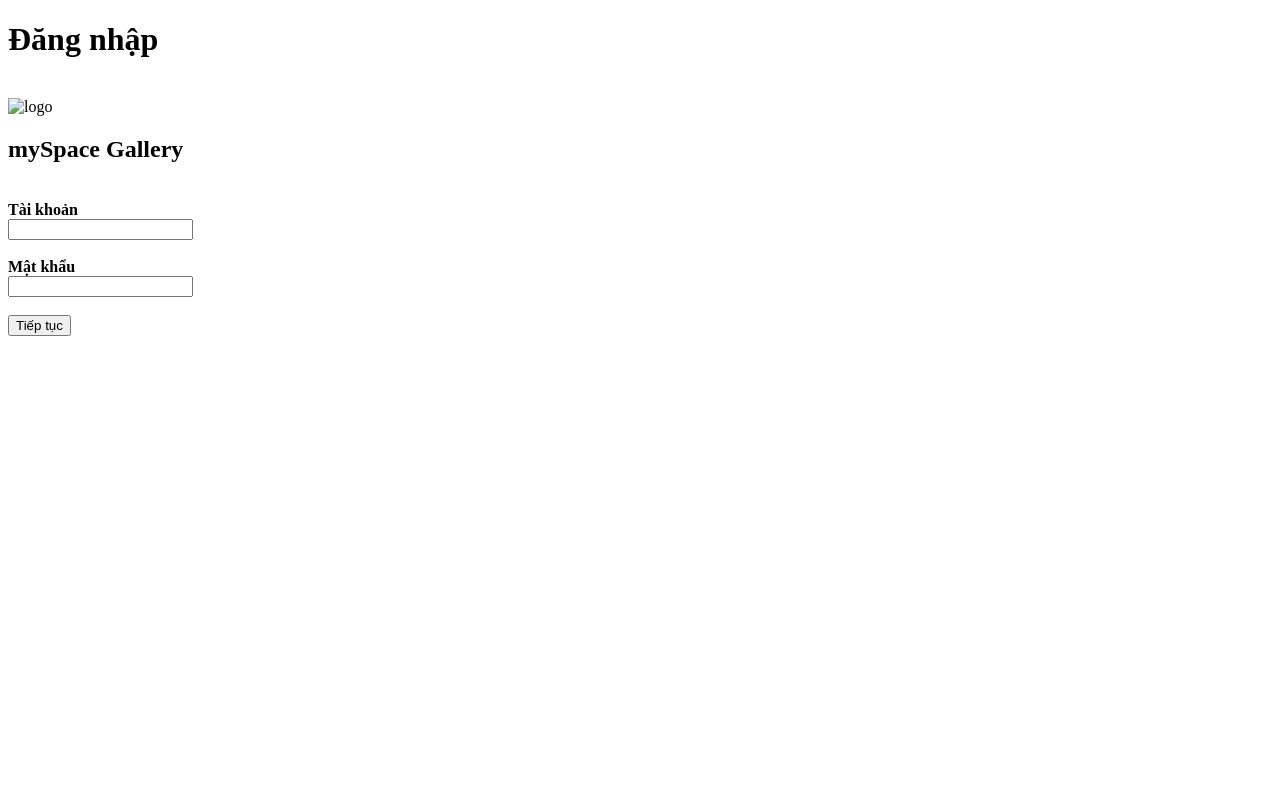
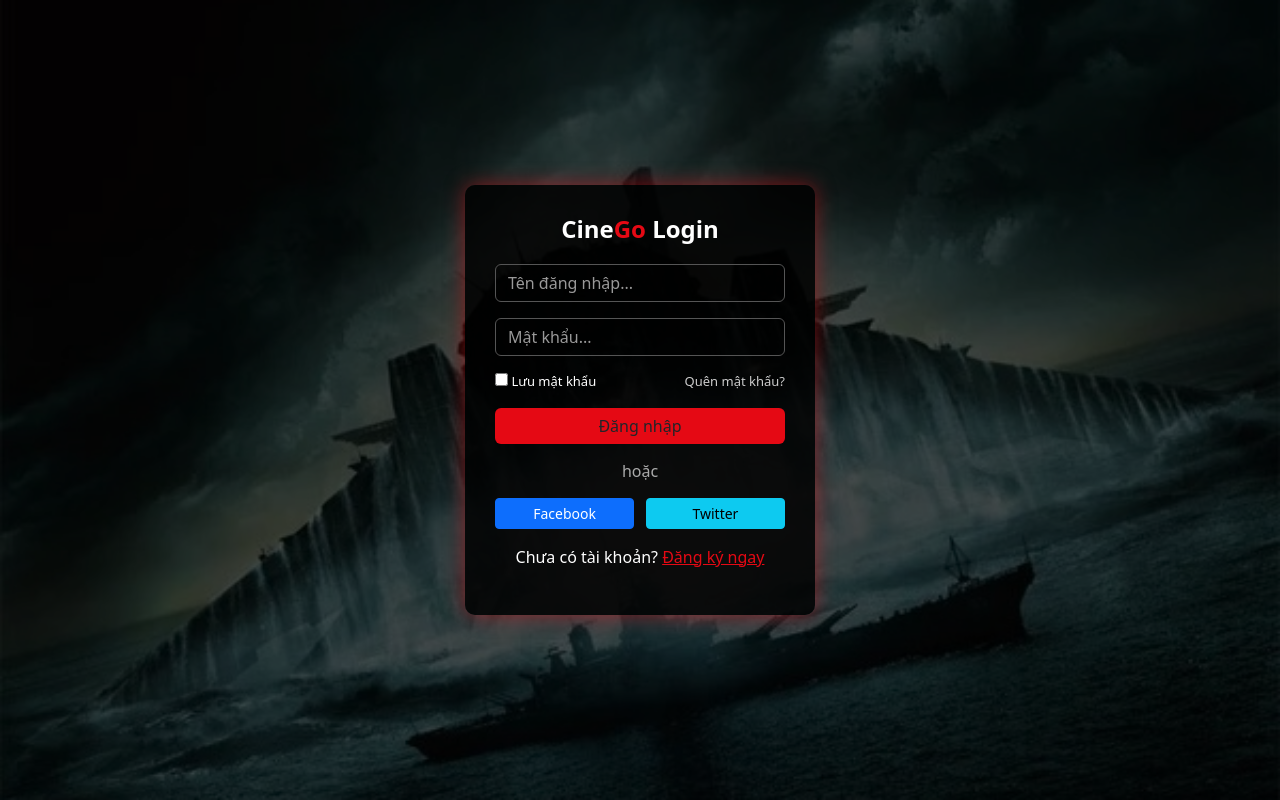
Before and after one commit to syhuyit/CineGo, a website: page index.html in a window 1280 px wide. Drawn offline with nearby package versions, Linux system fonts and the light colour scheme.

Commit message:
add loginForm

```diff
--- a/css/home.css
+++ b/css/home.css
@@ -27,7 +27,9 @@ body {
   font-family: Impact, Haettenschweiler, "Arial Narrow Bold", sans-serif;
   margin-bottom: 30px;
 }
-
+#promotion {
+  background-color: #ffc300;
+}
 .movie-card {
   background-color: #1a1a1a;
   border: none;
--- /dev/null
+++ b/css/index.css
@@ -0,0 +1,86 @@
+body {
+  margin: 0;
+  height: 100vh;
+  background: url("../images/Backgroundweb.jpg") no-repeat center/cover;
+  display: flex;
+  align-items: center;
+  justify-content: center;
+}
+
+/* overlay tối */
+body::before {
+  content: "";
+  position: absolute;
+  inset: 0;
+  background: rgba(0, 0, 0, 0.7);
+}
+
+.login-box {
+  position: relative;
+  width: 350px;
+  padding: 30px;
+  background: rgba(0, 0, 0, 0.85);
+  border-radius: 10px;
+  box-shadow: 0 0 20px rgba(229, 9, 20, 0.5);
+  color: white;
+  z-index: 1;
+}
+
+.login-title {
+  text-align: center;
+  color: #ffffff;
+  font-weight: bold;
+  margin-bottom: 20px;
+}
+
+.form-control {
+  background: transparent;
+  border: 1px solid #555;
+  color: white;
+}
+.form-control::placeholder {
+  color: rgba(255, 255, 255, 0.6);
+}
+
+.form-control:focus {
+  background: transparent;
+  border-color: #e50914;
+  box-shadow: 0 0 5px #e50914;
+  color: white;
+}
+
+.btn-login {
+  background-color: #e50914;
+  border: none;
+  width: 100%;
+}
+
+.btn-login:hover {
+  background-color: #b20710;
+}
+
+.extra {
+  font-size: 13px;
+  margin-top: 10px;
+  display: flex;
+  justify-content: space-between;
+}
+
+.extra a {
+  color: #ccc;
+  text-decoration: none;
+}
+
+.extra a:hover {
+  color: white;
+}
+
+.divider {
+  text-align: center;
+  margin: 15px 0;
+  color: #aaa;
+}
+
+.social-btns button {
+  width: 48%;
+}
--- a/index.html
+++ b/index.html
@@ -3,28 +3,59 @@
   <head>
     <meta charset="UTF-8" />
     <meta name="viewport" content="width=device-width, initial-scale=1.0" />
-    <link rel="stylesheet" href="./styles/style.css" />
-    <title>Đăng nhập</title>
+    <link
+      rel="stylesheet"
+      href="/node_modules/bootstrap/dist/css/bootstrap.min.css"
+    />
+    <link rel="stylesheet" href="./css/index.css" />
+    <title>Login - CineGo</title>
   </head>
+
   <body>
-    <h1>Đăng nhập</h1>
-    <br />
-    <img src="./img/logo.png" alt="logo" />
-    <br />
-    <h2>mySpace Gallery</h2>
-    <br />
-    <form id="loginForm">
-      <label for="user"><strong>Tài khoản</strong></label
-      ><br />
-      <input type="text" id="user" name="user" required />
-      <br /><br />
-      <label for="password"><strong>Mật khẩu</strong></label
-      ><br />
-      <input type="password" id="password" name="password" required />
-      <br /><br />
-      <button type="submit">Tiếp tục</button>
-    </form>
+    <div class="login-box">
+      <h4 class="login-title">
+        Cine<span style="color: #e50914">Go</span> Login
+      </h4>
 
-    <script src="script/index.js"></script>
+      <form>
+        <div class="mb-3">
+          <input
+            id="user"
+            type="text"
+            class="form-control"
+            placeholder="Tên đăng nhập..."
+          />
+        </div>
+
+        <div class="mb-3">
+          <input
+            id="pass"
+            type="password"
+            class="form-control"
+            placeholder="Mật khẩu..."
+          />
+        </div>
+
+        <div class="extra">
+          <label><input type="checkbox" /> Lưu mật khẩu</label>
+          <a href="#">Quên mật khẩu?</a>
+        </div>
+
+        <button type="button" onclick="dangNhap()" class="btn btn-login mt-3">
+          Đăng nhập
+        </button>
+
+        <div class="divider">hoặc</div>
+
+        <div class="d-flex justify-content-between social-btns">
+          <button class="btn btn-primary btn-sm">Facebook</button>
+          <button class="btn btn-info btn-sm">Twitter</button>
+        </div>
+
+        <p class="text-center mt-3">
+          Chưa có tài khoản? <a href="#" style="color: #e50914">Đăng ký ngay</a>
+        </p>
+      </form>
+    </div>
   </body>
 </html>
--- a/js/movie.js
+++ b/js/movie.js
@@ -50,6 +50,8 @@ function calculate() {
 
     document.getElementById("total").innerHTML =
       `Tổng: ${total.toLocaleString("vi-VN")} VND`;
+    document.getElementById("promo").innerHTML =
+      `Đã được giảm: ${promo.toLocaleString("vi-VN")} VND`;
   } else {
     document.getElementById("total").innerText =
       "Tổng: " + total.toLocaleString("vi-VN") + " VND";
```
Also changed, not shown: js/data.js (+109 -100 lines), pages/home.html (+3 -0 lines), pages/movie.html (+2 -1 lines), images/Backgroundweb.jpg (added).
